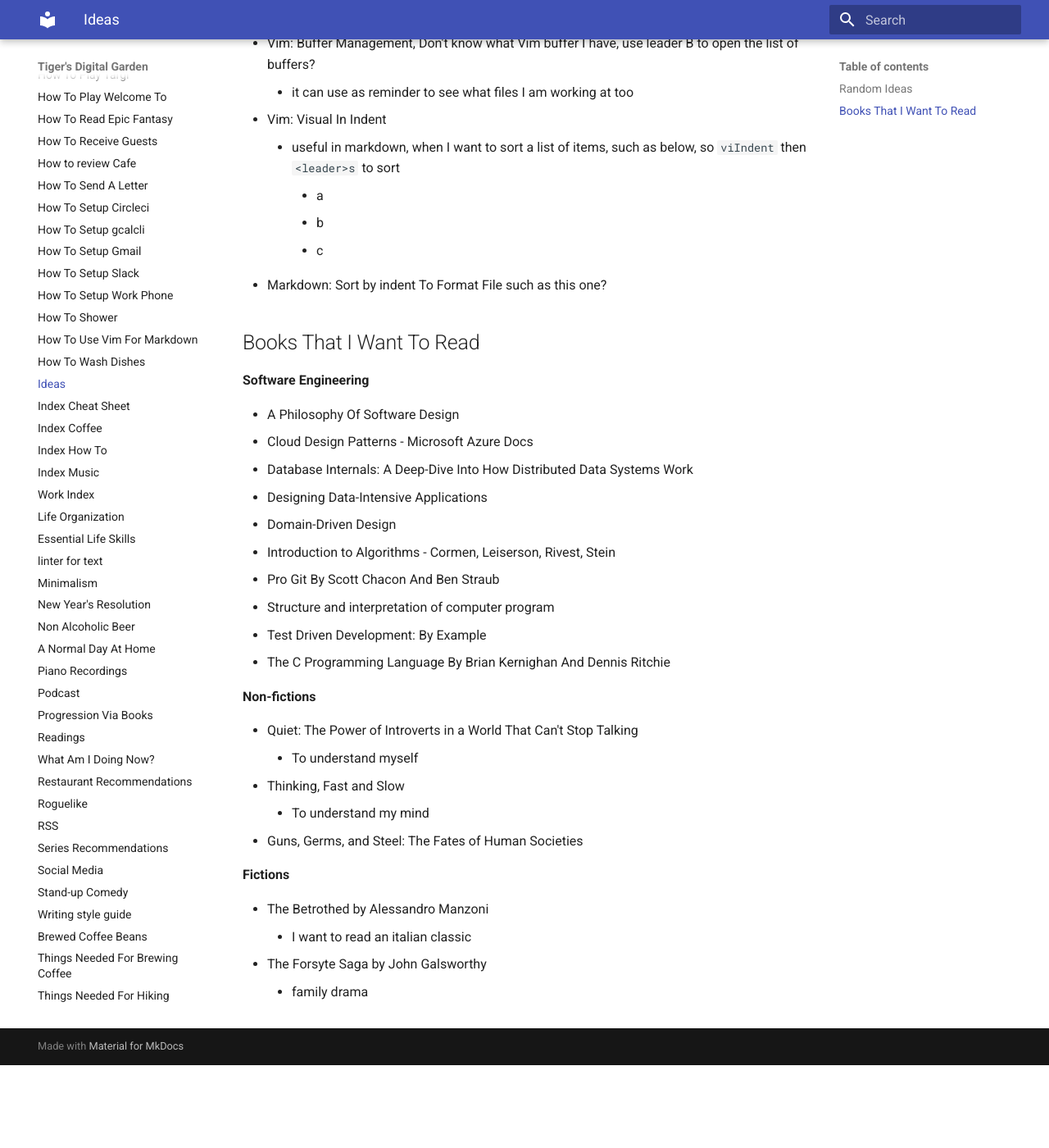
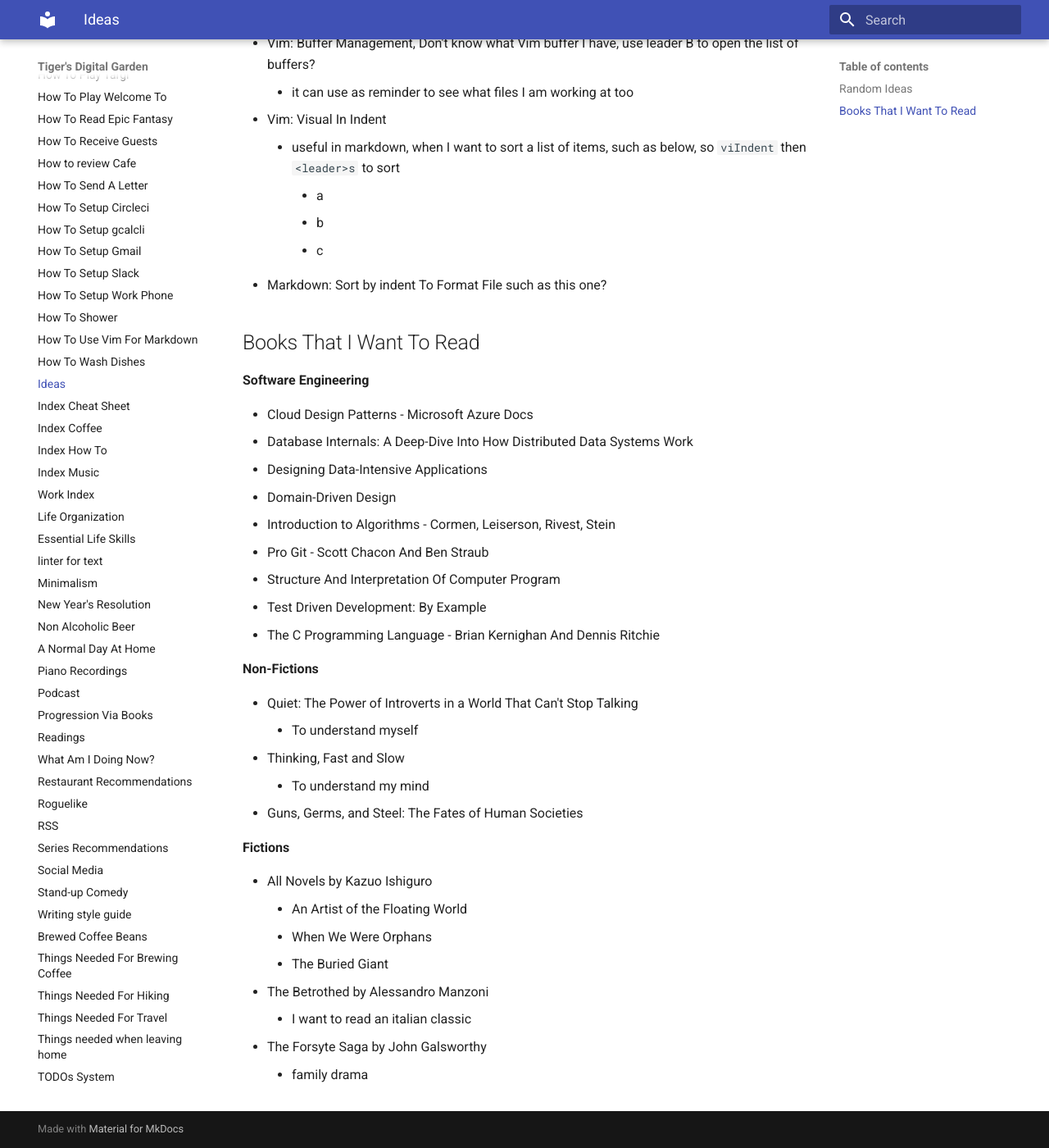
Before and after one commit to ynotstartups/notes, an MkDocs documentation site: the page built from notes/ideas.md, in a window 1280 px wide and 1400 px high, scrolled down 643 px. Shown: the whole window at 82% size. Built offline with MkDocs 1.6.1 and Material for MkDocs 9.7.7, drawn with Linux system fonts in a browser that asks for light colours; before the commit the page ends 1942 px from its top, so only the background shows below that.

Commit message:
add more books

```diff
--- a/notes/ideas.md
+++ b/notes/ideas.md
@@ -27,18 +27,17 @@
 
 **Software Engineering**
 
-- A Philosophy Of Software Design
 - Cloud Design Patterns - Microsoft Azure Docs
 - Database Internals: A Deep-Dive Into How Distributed Data Systems Work
 - Designing Data-Intensive Applications
 - Domain-Driven Design
 - Introduction to Algorithms - Cormen, Leiserson, Rivest, Stein
-- Pro Git By Scott Chacon And Ben Straub
-- Structure and interpretation of computer program
+- Pro Git - Scott Chacon And Ben Straub
+- Structure And Interpretation Of Computer Program
 - Test Driven Development: By Example
-- The C Programming Language By Brian Kernighan And Dennis Ritchie
+- The C Programming Language - Brian Kernighan And Dennis Ritchie
 
-**Non-fictions**
+**Non-Fictions**
 
 - Quiet: The Power of Introverts in a World That Can't Stop Talking
   - To understand myself
@@ -48,6 +47,10 @@
 
 **Fictions**
 
+- All Novels by Kazuo Ishiguro
+  - An Artist of the Floating World
+  - When We Were Orphans
+  - The Buried Giant
 - The Betrothed by Alessandro Manzoni
   - I want to read an italian classic
 - The Forsyte Saga by John Galsworthy
```
